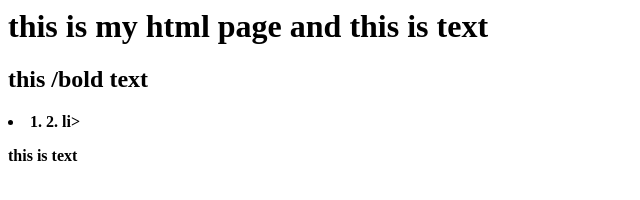
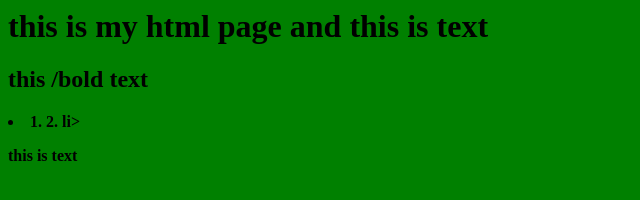
Before and after one commit to Tohamaelamine/Tom-s-Website, a plain HTML site: page index.html in a window 1280 px wide. Shown: the whole page, without its empty margins (0-640 px from the left). Drawn offline with Linux system fonts and the light colour scheme.

Commit message:
Update index.html

```diff
--- a/index.html
+++ b/index.html
@@ -1,5 +1,9 @@
 <html>
 <head>
+<style>
+  body { background-color: green}
+</style>
+
 </head>
 <body>
   <h1>this is my html page and this is text</h1>
```
